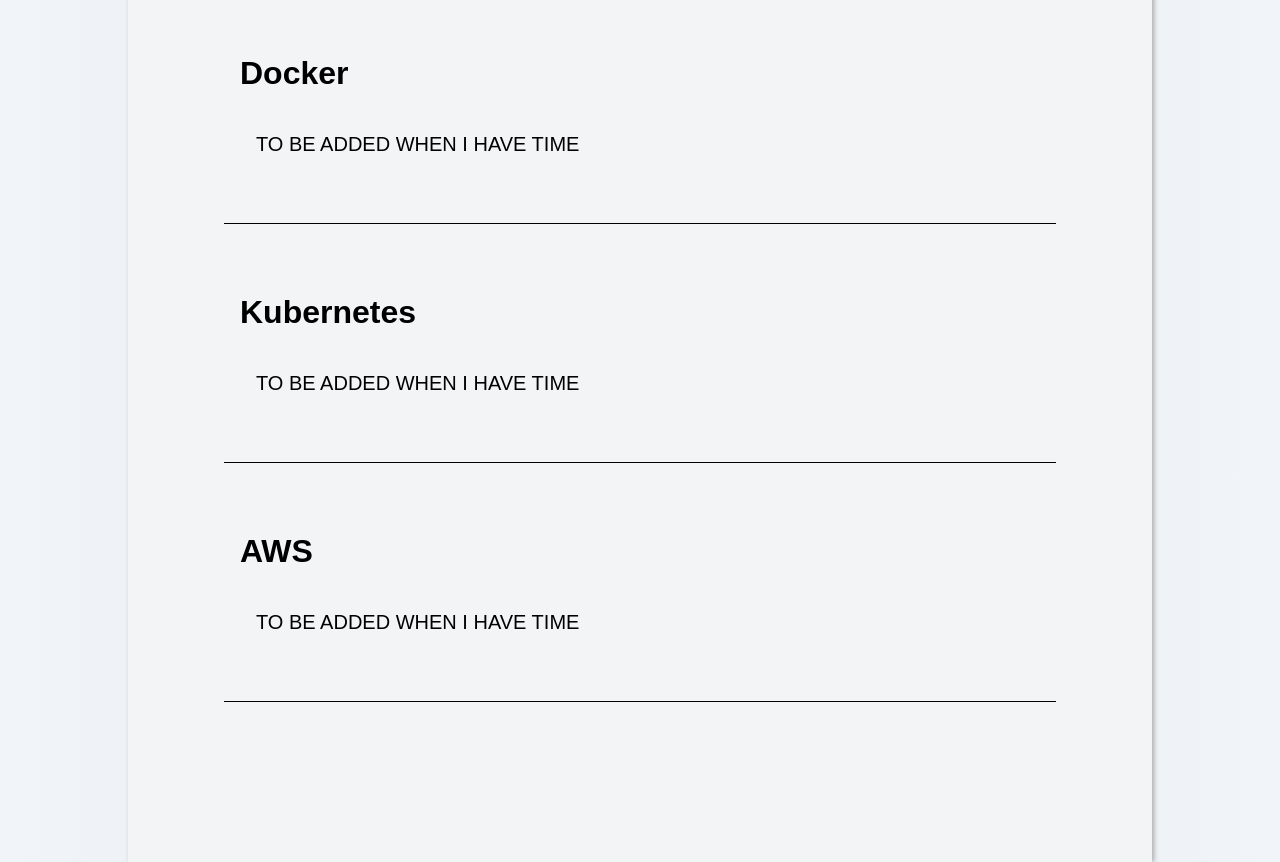
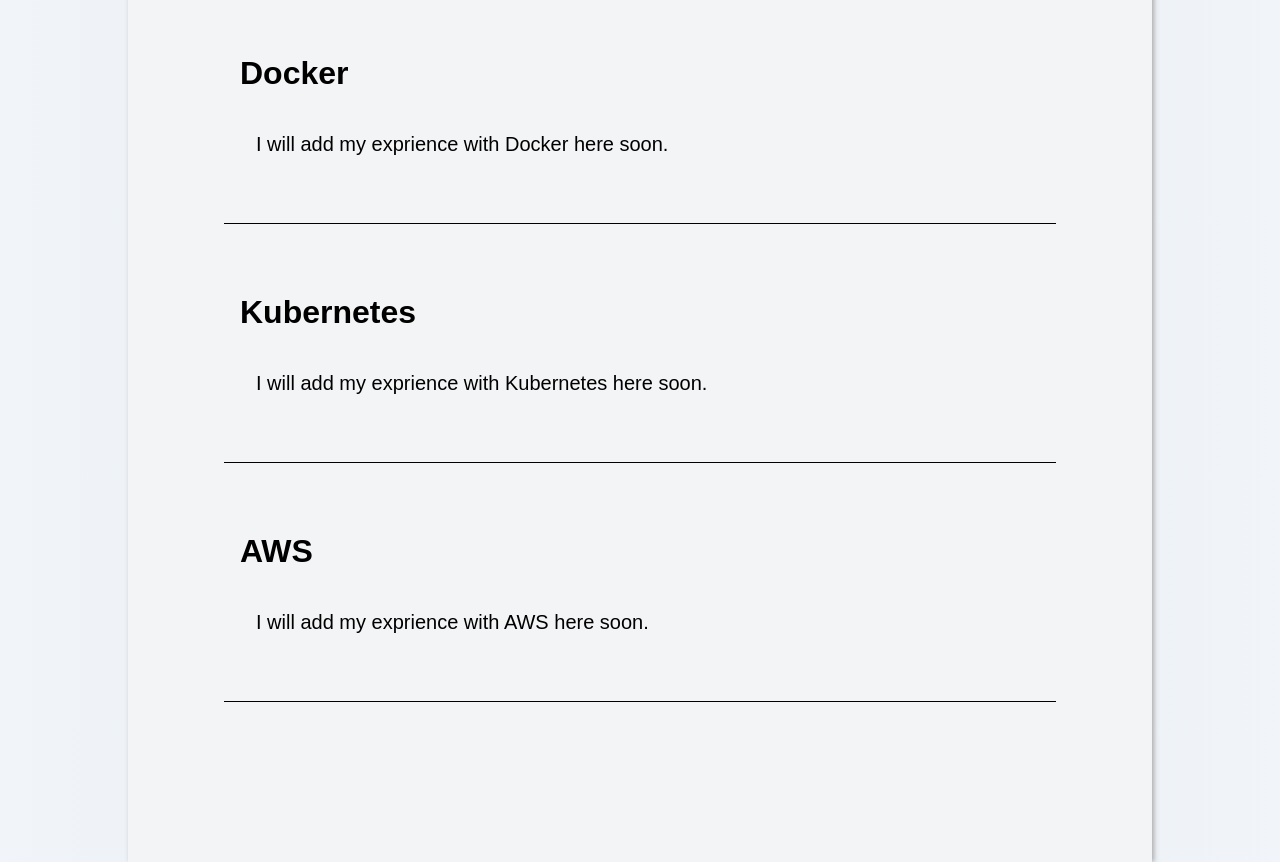
Before and after one commit to PapsBurr/resume-website, a Next.js app: page /devops in a window 1280 px wide. Shown: the part 4860-5722 px from the top of the page. Built offline with nearby package versions, Linux system fonts and the light colour scheme.

Commit message:
rephrases todos for docker, aws, and kubernentes sections

```diff
--- a/src/app/devops/page.js
+++ b/src/app/devops/page.js
@@ -91,7 +91,7 @@
           <section className="fade-trigger">
             <h2>Docker</h2>
             <p>
-              TO BE ADDED WHEN I HAVE TIME
+              I will add my exprience with Docker here soon.
             </p>
             <hr></hr>
           </section>
@@ -100,7 +100,7 @@
           <section className="fade-trigger">
             <h2>Kubernetes</h2>
             <p>
-              TO BE ADDED WHEN I HAVE TIME
+              I will add my exprience with Kubernetes here soon.
             </p>
             <hr></hr>
           </section>
@@ -109,7 +109,7 @@
           <section className="fade-trigger">
             <h2>AWS</h2>
             <p>
-              TO BE ADDED WHEN I HAVE TIME
+              I will add my exprience with AWS here soon.
             </p>
             <hr></hr>
           </section>
```
